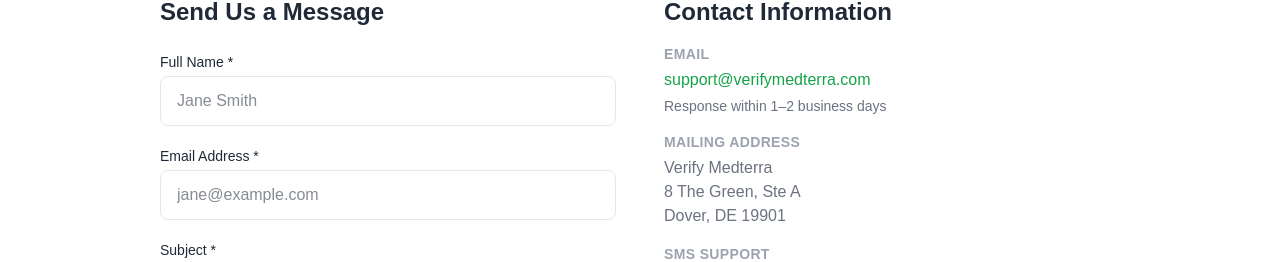
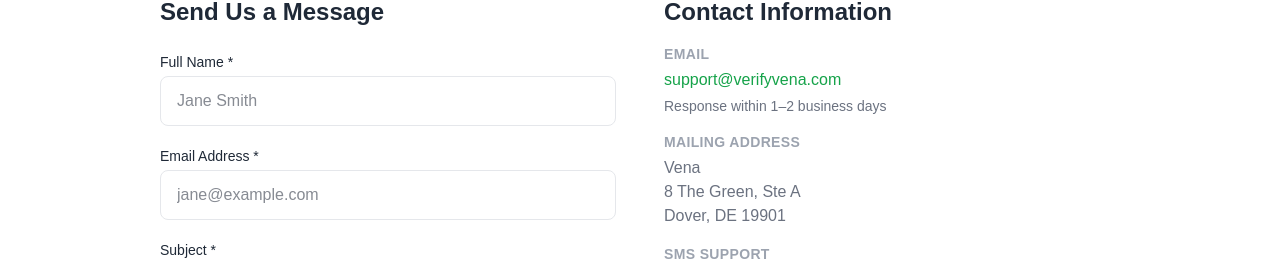
Before and after one commit to Textingman/medterra-verifymedterra, a Next.js app: page /contact in a window 1280 px wide. Shown: the part 360-622 px from the top of the page. Built offline with nearby package versions, Linux system fonts and the light colour scheme.

Commit message:
Rebrand: Verify Medterra -> Vena, verifymedterra.com -> verifyvena.com

```diff
--- a/app/contact/page.tsx
+++ b/app/contact/page.tsx
@@ -79,12 +79,12 @@
               <div className="space-y-4">
                 <div>
                   <h3 className="text-sm font-semibold uppercase tracking-wide mb-1" style={{ color: '#9CA3AF' }}>Email</h3>
-                  <a href="mailto:support@verifymedterra.com" className="text-base font-medium hover:underline" style={{ color: '#16A34A' }}>support@verifymedterra.com</a>
+                  <a href="mailto:support@verifyvena.com" className="text-base font-medium hover:underline" style={{ color: '#16A34A' }}>support@verifyvena.com</a>
                   <p className="text-sm mt-1" style={{ color: '#6B7280' }}>Response within 1–2 business days</p>
                 </div>
                 <div>
                   <h3 className="text-sm font-semibold uppercase tracking-wide mb-1" style={{ color: '#9CA3AF' }}>Mailing Address</h3>
-                  <p style={{ color: '#6B7280' }}>Verify Medterra<br />8 The Green, Ste A<br />Dover, DE 19901</p>
+                  <p style={{ color: '#6B7280' }}>Vena<br />8 The Green, Ste A<br />Dover, DE 19901</p>
                 </div>
                 <div>
                   <h3 className="text-sm font-semibold uppercase tracking-wide mb-1" style={{ color: '#9CA3AF' }}>SMS Support</h3>
```
